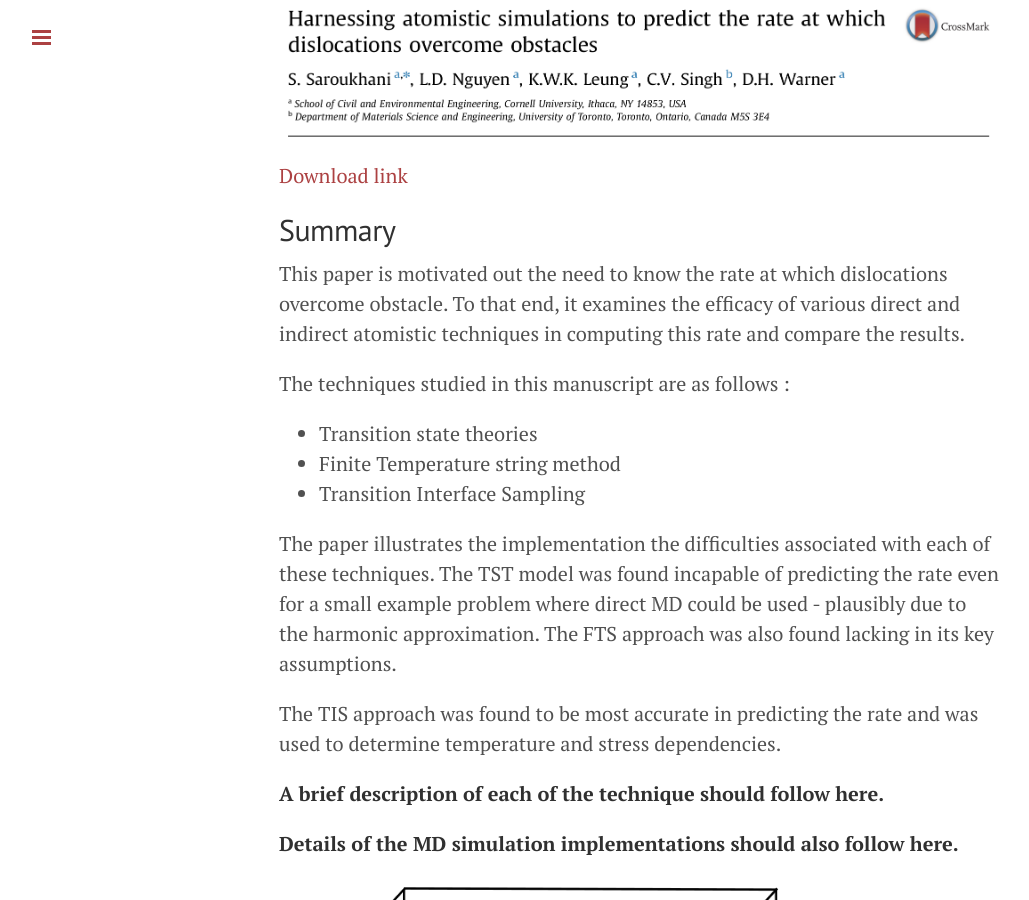
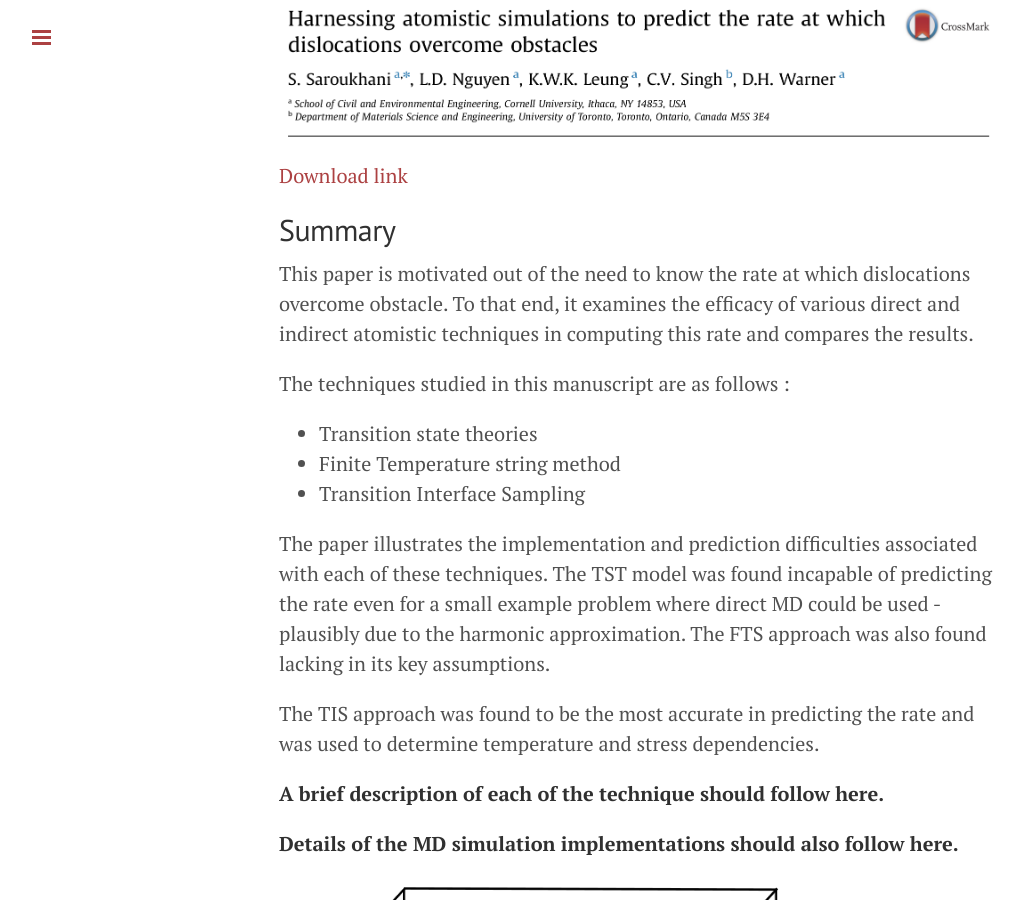
Before and after one commit to auag92/learning-atomistics, a Jekyll site: the page built from _posts/2017-03-26-lit.md, in a window 1280 px wide and 900 px high, scrolled down 423 px. Shown: the whole window, without its empty margins (1-1030 px from the left). Built offline with Jekyll 4.4.1, drawn with Linux system fonts in a browser that asks for light colours; comment, search, counter and statistics services are not loaded.

Commit message:
review modified

```diff
--- a/_posts/2017-03-26-lit.md
+++ b/_posts/2017-03-26-lit.md
@@ -11,20 +11,19 @@
 
 ## Summary
 
-This paper is motivated out the need to know the rate at which dislocations overcome obstacle. To that end, it examines the efficacy of various direct and indirect atomistic techniques in computing this rate and compare the results.
+This paper is motivated out of the need to know the rate at which dislocations overcome obstacle. To that end, it examines the efficacy of various direct and indirect atomistic techniques in computing this rate and compares the results.
 
 The techniques studied in this manuscript are as follows :
  - Transition state theories
  - Finite Temperature string method
  - Transition Interface Sampling
 
-The paper illustrates the implementation the difficulties
+The paper illustrates the implementation and prediction difficulties
 associated with each of these techniques. The TST model was found
 incapable of predicting the rate even for a small example problem where
-direct MD could be used - plausibly due to the harmonic approximation. The FTS approach was also found lacking in its
-key assumptions.
+direct MD could be used - plausibly due to the harmonic approximation. The FTS approach was also found lacking in its key assumptions.
 
-The TIS approach was found to be most accurate in predicting the rate and was
+The TIS approach was found to be the most accurate in predicting the rate and was
 used to determine temperature and stress dependencies.
 
 **A brief description of each of the technique should follow here.**
@@ -38,7 +37,6 @@
 approximately 13000 atoms, with 13 Cu atoms in the obstacle. The box was bounded
 by (1-1 0), (1 1 1) and (-1 -1 2) faces in the X, Y and Z directions respectively.
 
-
 The results from these indirect methods were compared with direct MD
 calculations.
 
```
